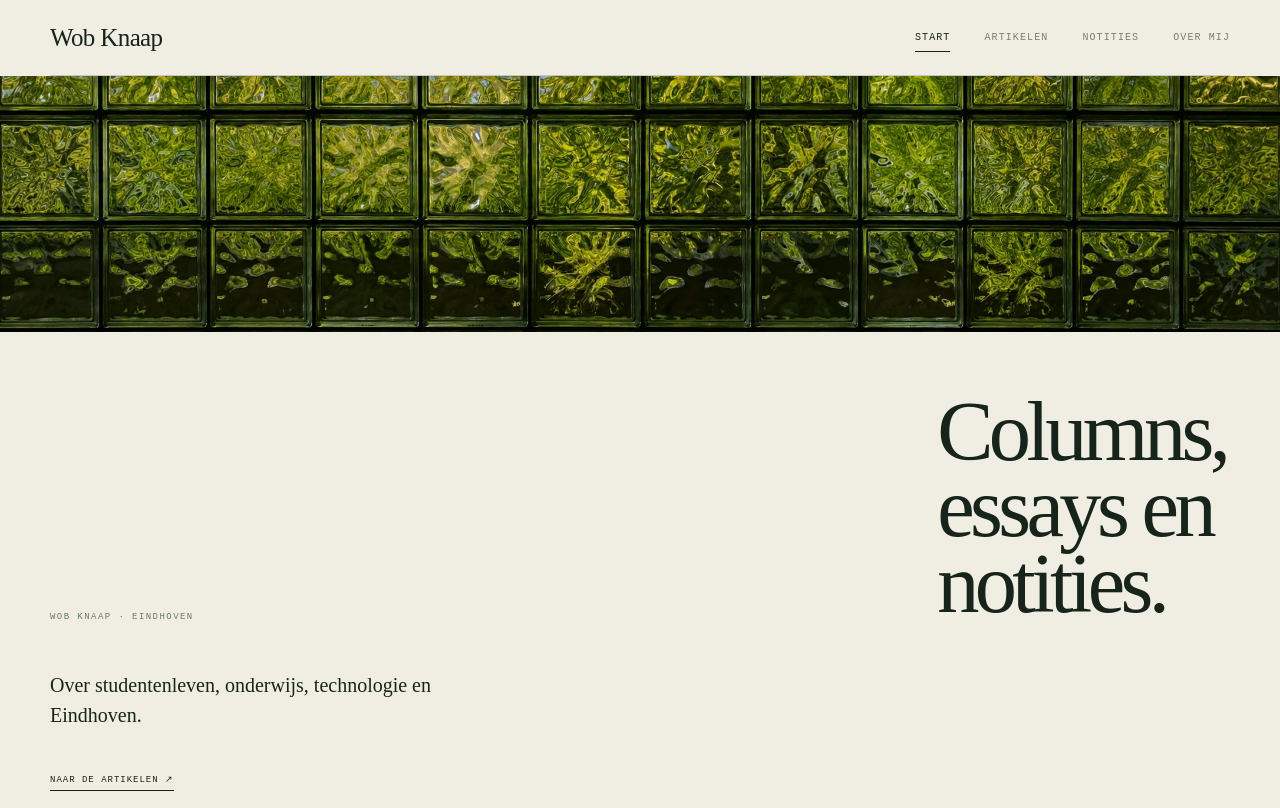
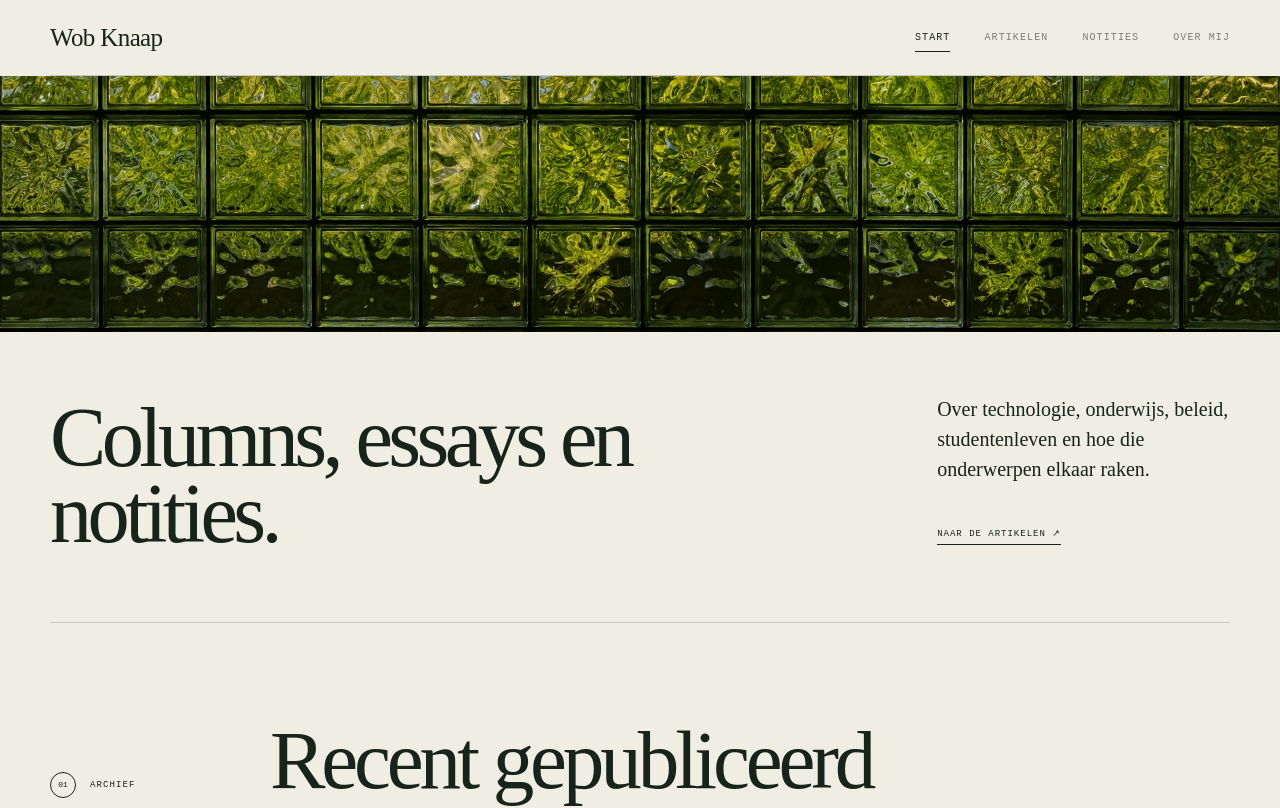
Before and after one commit to Wobknaap/Site, a Next.js app: page / in a window 1280 px wide. Shown: the top 808 px of the page. Built offline with nearby package versions, Linux system fonts and the light colour scheme.

Commit message:
Werk compacte vormgeving bij

```diff
--- a/app/page.tsx
+++ b/app/page.tsx
@@ -7,21 +7,15 @@ export default function Home() {
     <main id="top">
       <SiteHeader active="start" />
 
-      <section className="terminal-banner" aria-label="Wob Knaap persoonlijk archief">
+      <section className="terminal-banner" aria-label="Groene glazen bouwstenen">
         <img src="/images/glass-terminal-banner.webp" alt="Groene glazen bouwstenen met lichtreflecties" fetchPriority="high" />
-        <div className="banner-interface page-wrap">
-          <div><span>WOB.KNAAP</span><span>PERSOONLIJK ARCHIEF</span></div>
-          <p>ARTIKELEN&nbsp;&nbsp; NOTITIES&nbsp;&nbsp; OVER MIJ</p>
-          <div>EINDHOVEN · 2026</div>
-        </div>
       </section>
 
       <section className="home-hero page-wrap">
         <div className="hero-copy">
-          <p className="eyebrow">Wob Knaap · Eindhoven</p>
           <h1>Columns, essays en notities.</h1>
           <div className="hero-side">
-            <p className="hero-deck">Over studentenleven, onderwijs, technologie en Eindhoven.</p>
+            <p className="hero-deck">Over technologie, onderwijs, beleid, studentenleven en hoe die onderwerpen elkaar raken.</p>
             <a className="underlined-link" href="/artikelen">Naar de artikelen ↗</a>
           </div>
         </div>
```
